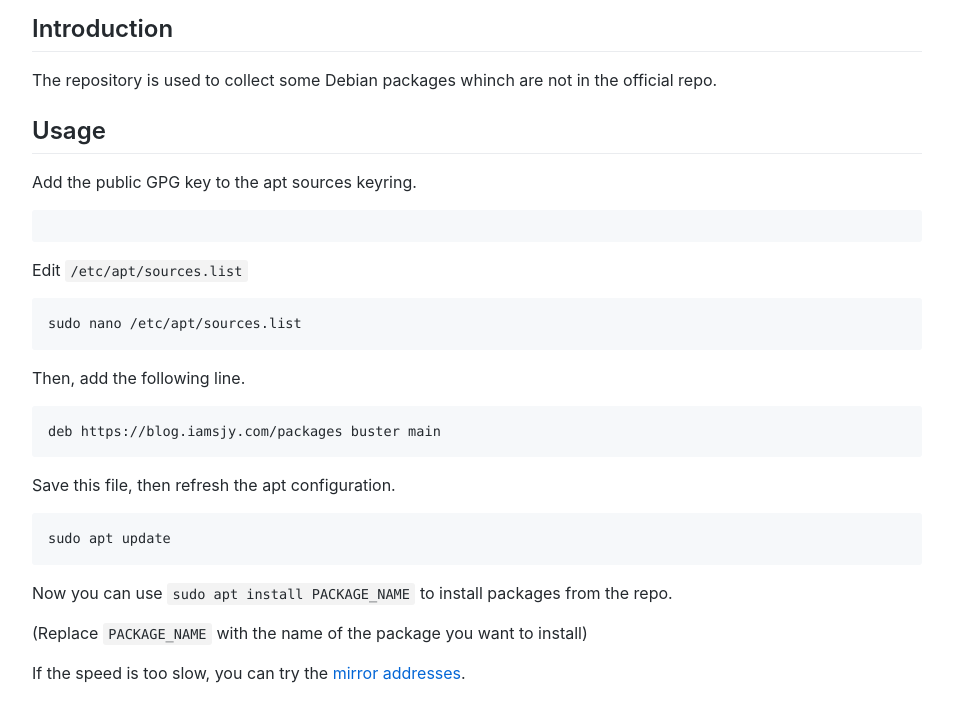
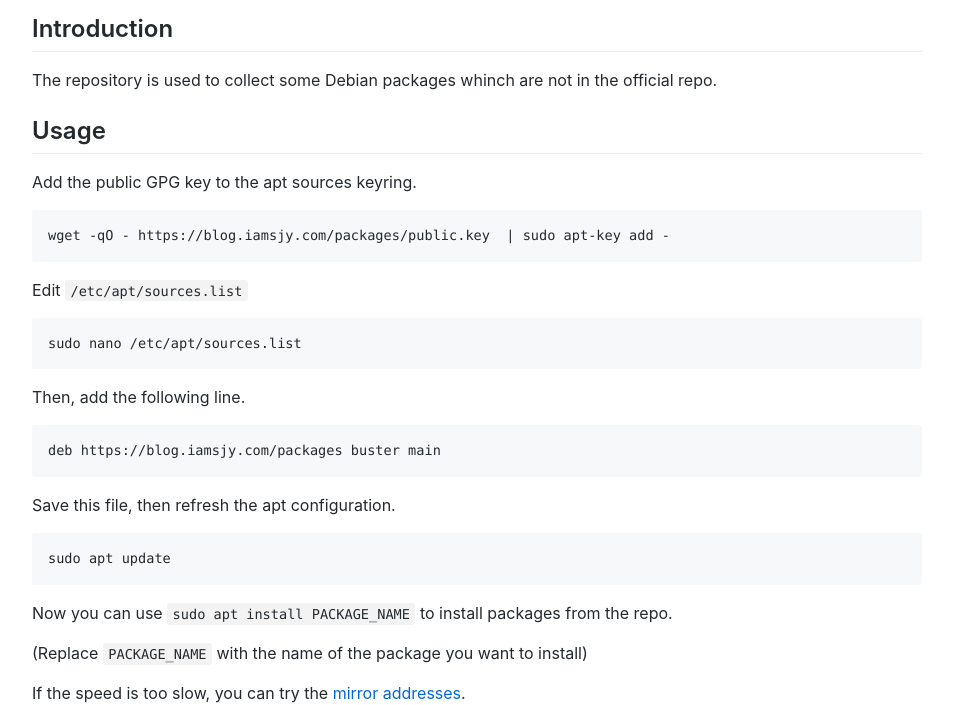
Before and after one commit to hmsjy2017/packages, a plain HTML site: page index.html in a window 1280 px wide. Shown: the part 114-819 px from the top of the page, without its empty margins (163-1116 px from the left). Drawn offline with Linux system fonts and the light colour scheme.

Commit message:
Update index.html

```diff
--- a/index.html
+++ b/index.html
@@ -23,7 +23,7 @@
 
         <h2>Usage</h2>
 	<p>Add the public GPG key to the apt sources keyring.</p>
-        <pre lang="no-highlight"wget -qO - https://blog.iamsjy.com/packages/public.key  | sudo apt-key add -</code></pre>
+        <pre lang="no-highlight"<code>wget -qO - https://blog.iamsjy.com/packages/public.key  | sudo apt-key add -</code></pre>
 
         <p>Edit <code>/etc/apt/sources.list</code></p>
 	<pre lang="no-highlight"><code>sudo nano /etc/apt/sources.list</code></pre>
```
